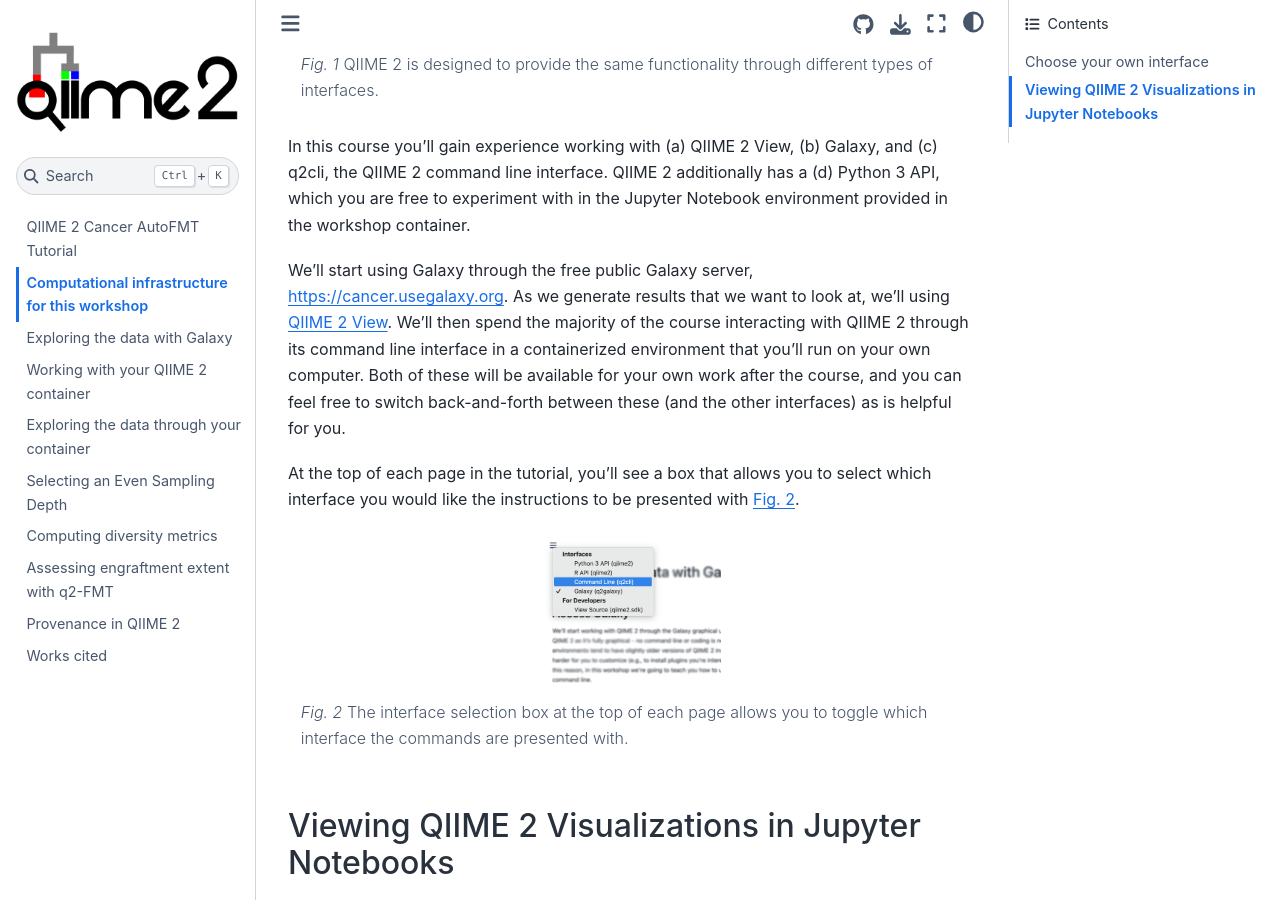
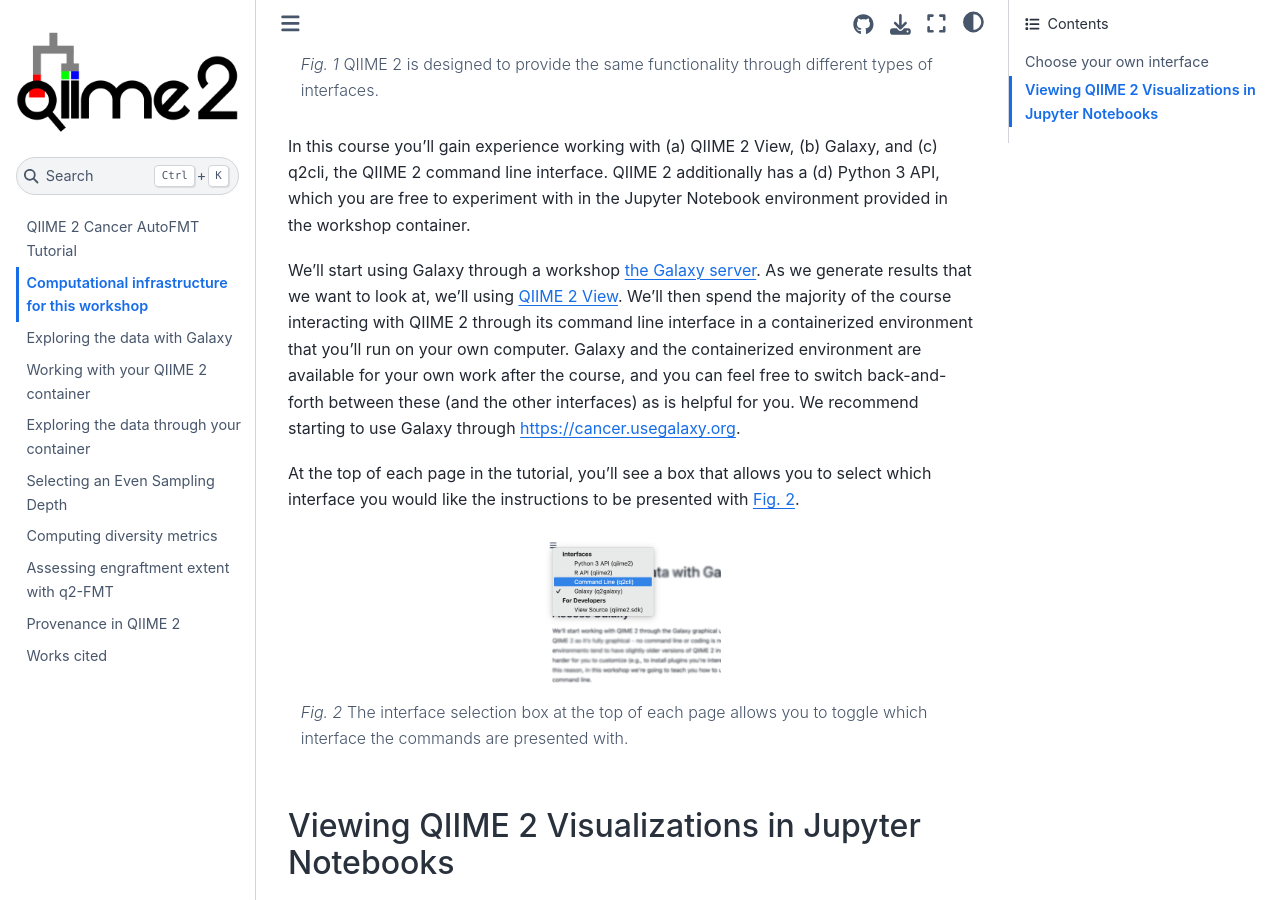
Before and after one commit to caporaso-lab/2024-q2-ITN-Workshop, a Jupyter Book: the page built from book/08-workshop-infrastructure.md, in a window 1280 px wide and 900 px high, scrolled down 599 px. Built offline with Jupyter Book 1.0.4 settings and Sphinx 7.4.7 and the Sphinx Book theme 1.1.4, drawn with Linux system fonts in a browser that asks for light colours.

Commit message:
some edits after review with Chloe

```diff
--- a/book/08-workshop-infrastructure.md
+++ b/book/08-workshop-infrastructure.md
@@ -14,10 +14,11 @@
 In this course you'll gain experience working with (a) QIIME 2 View, (b) Galaxy, and (c) q2cli, the QIIME 2 command line interface.
 QIIME 2 additionally has a (d) Python 3 API, which you are free to experiment with in the Jupyter Notebook environment provided in the workshop container.
 
-We'll start using Galaxy through the free public Galaxy server, https://cancer.usegalaxy.org.
+We'll start using Galaxy through a workshop {{ galaxy_link }}.
 As we generate results that we want to look at, we'll using [QIIME 2 View](https://view.qiime2.org).
 We'll then spend the majority of the course interacting with QIIME 2 through its command line interface in a containerized environment that you'll run on your own computer.
-Both of these will be available for your own work after the course, and you can feel free to switch back-and-forth between these (and the other interfaces) as is helpful for you.
+Galaxy and the containerized environment are available for your own work after the course, and you can feel free to switch back-and-forth between these (and the other interfaces) as is helpful for you.
+We recommend starting to use Galaxy through https://cancer.usegalaxy.org.
 
 At the top of each page in the tutorial, you'll see a box that allows you to select which interface you would like the instructions to be presented with {numref}`interface-dropdown`.
 
--- a/book/_config.yml
+++ b/book/_config.yml
@@ -39,3 +39,7 @@
     - sphinx_exercise
   config:
     html_baseurl: https://202408-q2-itn-workshop.readthedocs.io/en/latest/
+
+parse:
+  myst_substitutions:
+    galaxy_link: "[the Galaxy server](https://usegalaxy.org/join-training/qiime2-itn-2024/)"
```
Also changed, not shown: book/01-exploring-the-data.md (+1 -1 lines), book/05-q2-fmt.md (+1 -1 lines), book/index.md (+2 -2 lines).
